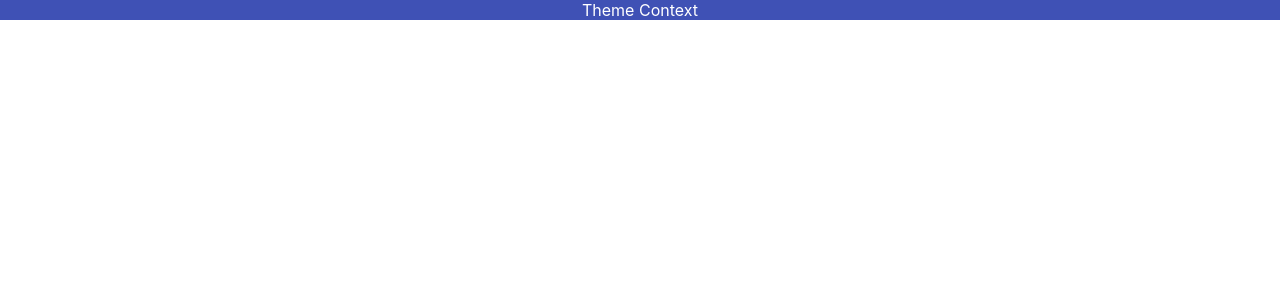
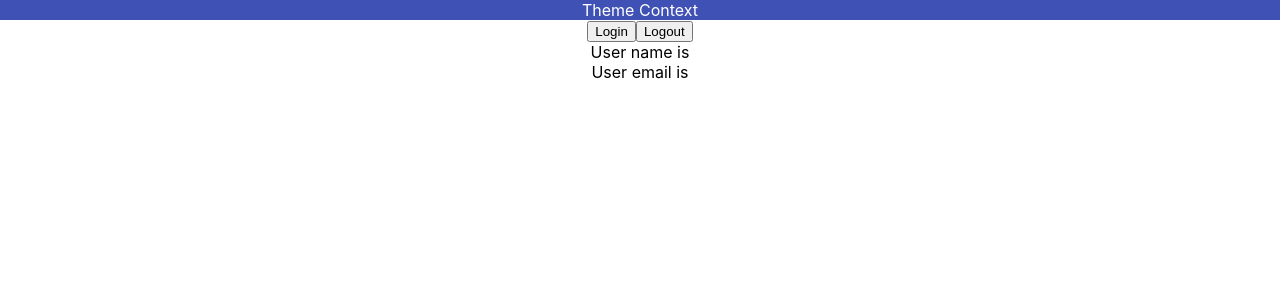
Before and after one commit to sangotp/reactjs_typescript_tutorials, a React (Create React App) app: page / in a window 1280 px wide. Shown: the top 300 px of the page. Built offline with nearby package versions, Linux system fonts and the light colour scheme.

Commit message:
UseContext Future Value In ReactJS + Typescript Project

```diff
--- a/src/App.tsx
+++ b/src/App.tsx
@@ -9,10 +9,12 @@
 import { Person } from './components/Person';
 import { PersonList } from './components/PersonList';
 import { Status } from './components/Status';
-import { User } from './components/state/User';
+// import { User } from './components/state/User';
 import { Counter } from './components/state/Counter';
-import { ThemeContextProvider } from './components/context/ThemeContext'
+import { ThemeContextProvider } from './components/context/ThemeContext';
+import { UserContextProvider } from './components/context/UserContext';
 import { Box } from './components/context/Box';
+import { User } from './components/context/User';
 
 function App() {
   const personName = {
@@ -76,6 +78,10 @@
       <ThemeContextProvider>
         <Box />
       </ThemeContextProvider>
+
+      <UserContextProvider>
+        <User />
+      </UserContextProvider>
     </div>
   );
 }
--- /dev/null
+++ b/src/components/context/User.tsx
@@ -0,0 +1,26 @@
+import { useContext } from 'react'
+import { UserContext } from './UserContext'
+
+export const User = () => {
+    const userContext = useContext(UserContext);
+
+    const handleLogin = () => {
+        userContext.setUser({
+            name: 'Le Sang',
+            email: 'example@abc.com'
+        })
+    }
+
+    const handleLogout = () => {
+        userContext.setUser(null)
+    }
+
+    return (
+        <div>
+            <button onClick={handleLogin}>Login</button>
+            <button onClick={handleLogout}>Logout</button>
+            <div>User name is <strong>{userContext.user?.name}</strong></div>
+            <div>User email is <strong>{userContext.user?.email}</strong></div>
+        </div>
+    )
+}
--- /dev/null
+++ b/src/components/context/UserContext.tsx
@@ -0,0 +1,25 @@
+import { useState, createContext } from 'react'
+
+type UserContextProviderProps = {
+    children: React.ReactNode
+}
+
+type UserContextType = {
+    user: AuthUser | null
+    setUser: React.Dispatch<React.SetStateAction<AuthUser | null>>
+}
+
+type AuthUser = {
+    name: string
+    email: string
+}
+
+export const UserContext = createContext({} as UserContextType);
+
+export const UserContextProvider = ({ children }: UserContextProviderProps) => {
+    const [user, setUser] = useState<AuthUser | null>(null)
+
+    return <UserContext.Provider value={{ user, setUser }}>
+        {children}
+    </UserContext.Provider>
+}
```
